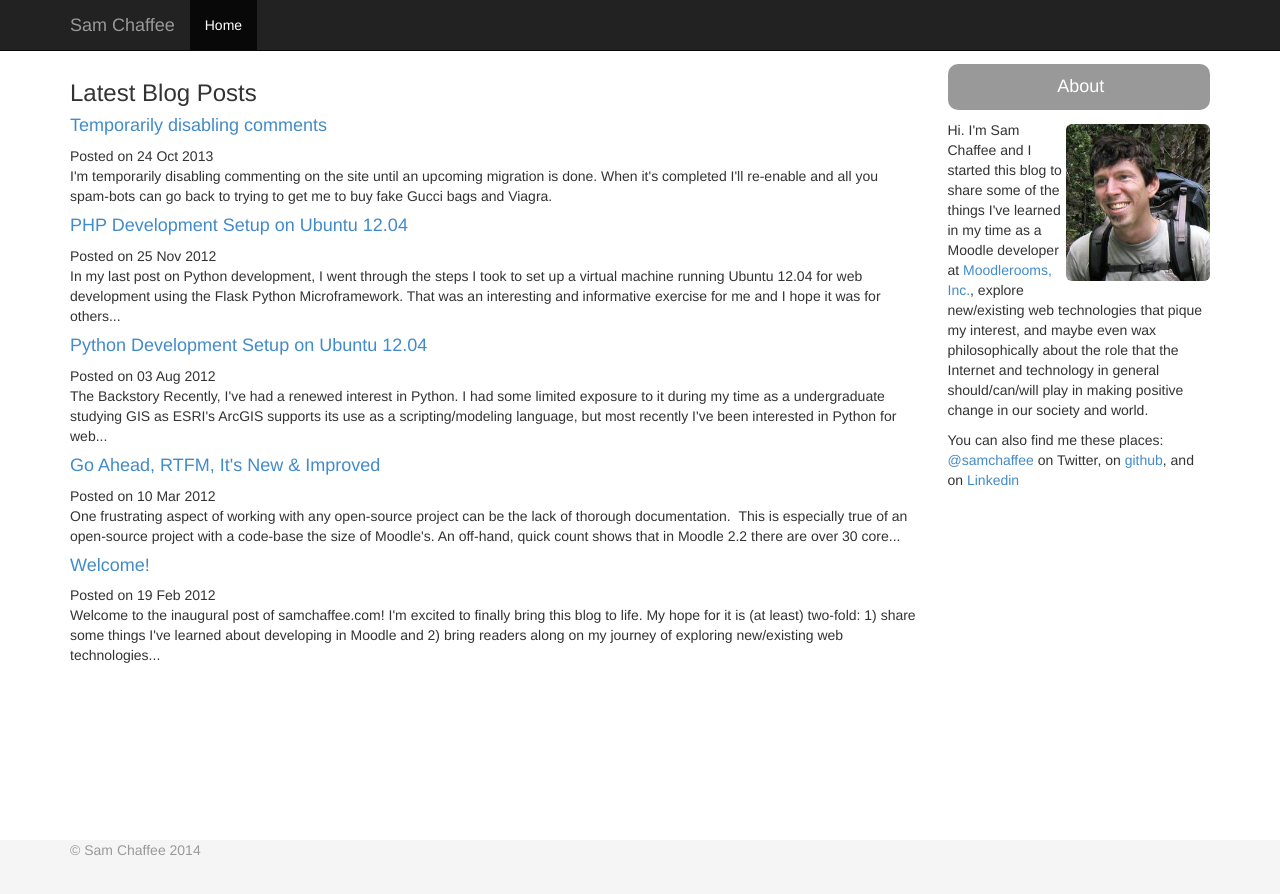
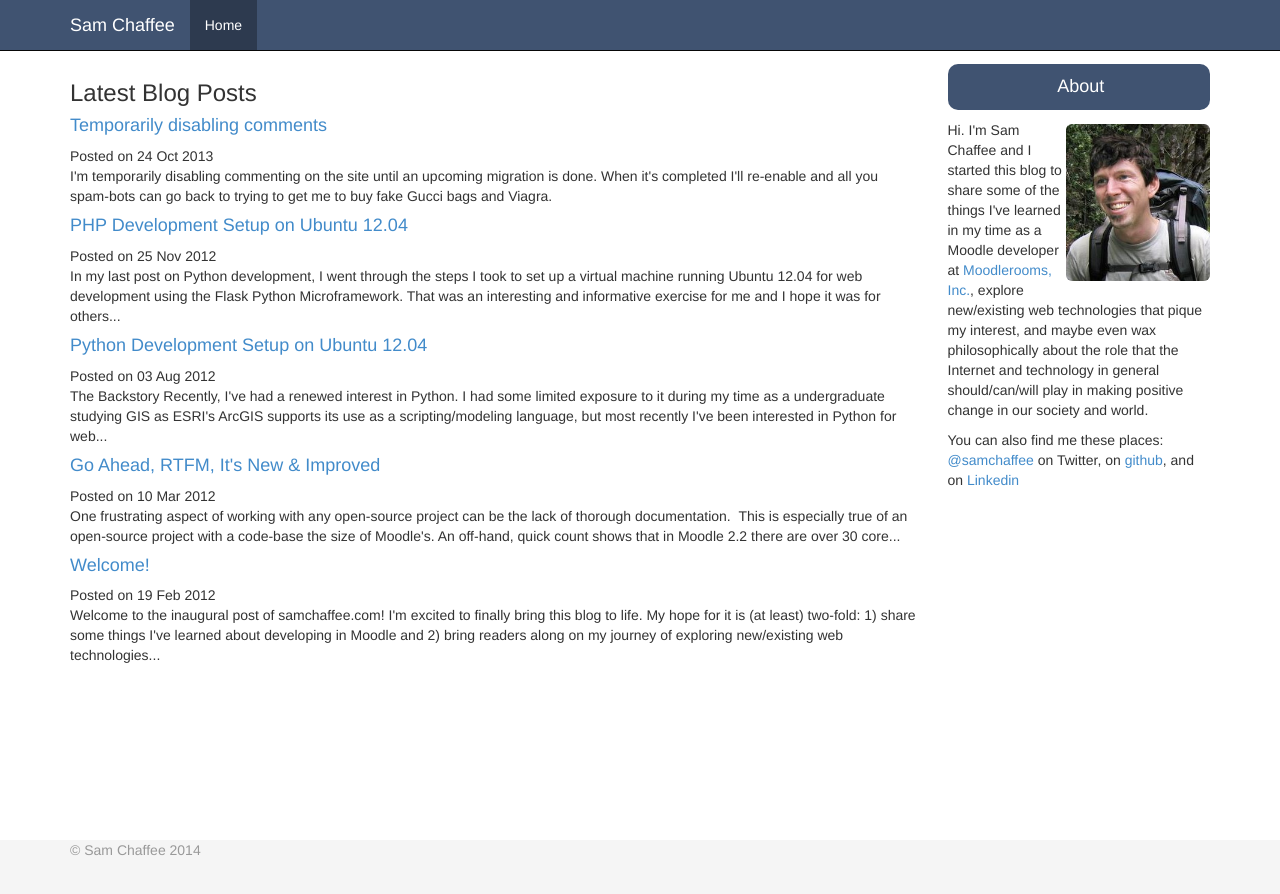
Before and after one commit to samchaffee/samchaffee.github.io, a Jekyll site: the page built from index.html, in a window 1280 px wide. Shown: the top 894 px of the page. Built offline with Jekyll 4.4.1, drawn with Linux system fonts in a browser that asks for light colours.

Commit message:
Playing with colors a bit

```diff
--- a/css/samchaffee.css
+++ b/css/samchaffee.css
@@ -27,6 +27,7 @@ body {
 	padding-right: 0px;
 	margin-bottom: 10px;
 	margin-top: 4px;
+	background-color: #405371;
 }
 
 .sidebar .badge .sidetitle {
@@ -52,3 +53,19 @@ body {
 #post .page-header, #post .page-header h2 {
   margin-top: 5px;
 }
+
+.navbar-inverse {
+  	background-color: #405371;
+}
+
+.navbar-inverse .navbar-nav > .active > a, .navbar-inverse .navbar-nav > .active > a:hover, .navbar-inverse .navbar-nav > .active > a:focus {
+	background-color: #2D3A4F;
+}
+
+.navbar-inverse .navbar-brand {
+	color: white;
+}
+
+.navbar-inverse .navbar-toggle:hover, .navbar-inverse .navbar-toggle:focus {
+	background-color: #2D3A4F;
+}
```
Also changed, not shown: 1 other file.
